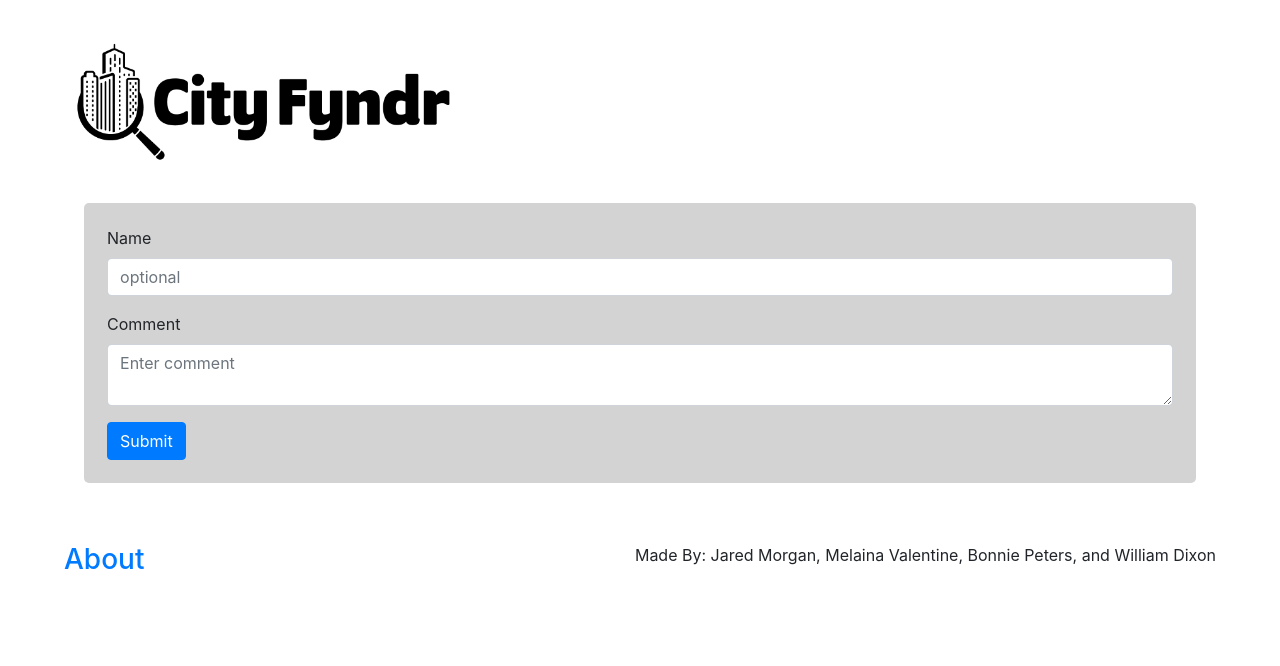
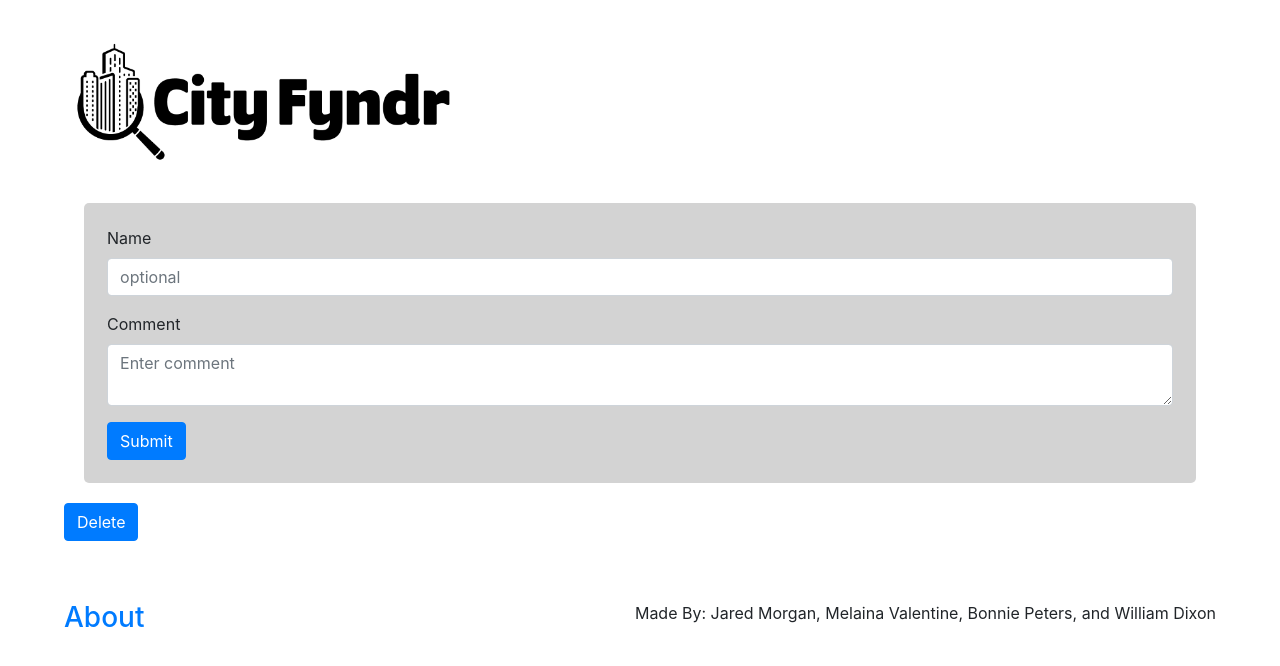
Before and after one commit to wdixon2186/City-Search-Front-End, a React (Create React App) app in the folder city-search/: page /city/1/edit/review/1 in a window 1280 px wide. Shown: the top 666 px of the page. Built offline with nearby package versions, Linux system fonts and the light colour scheme; no server answers.

Commit message:
delete method working

```diff
--- a/city-search/src/Edit/Edit.js
+++ b/city-search/src/Edit/Edit.js
@@ -12,6 +12,7 @@ export default class Edit extends Component {
     this.onChangeComment = this.onChangeComment.bind(this);
     this.setRedirect = this.setRedirect.bind(this);
     this.renderRedirect = this.renderRedirect.bind(this);
+    this.handleDelete = this.handleDelete.bind(this);
   }
 
   componentDidMount(e) {
@@ -63,10 +64,22 @@ export default class Edit extends Component {
       .then(this.setRedirect);
   }
 
+  handleDelete(e) {
+    e.preventDefault();
+    axios
+      .put(
+        `https://city-fyndr.herokuapp.com/delete/${this.props.match.params.city}/${this.props.match.params.reviews_id}`
+      )
+      .then(console.log("Deleted"))
+      .then(this.setRedirect)
+      .catch(err => console.log(err));
+  }
+
   render() {
     return (
+      <div>
+        {this.renderRedirect()}
         <div className="reviewForm">
-        {this.renderRedirect()}
           <Form onSubmit={this.handleSubmit}>
             <Form.Group md="4">
               <Form.Label>Name</Form.Label>
@@ -94,6 +107,10 @@ export default class Edit extends Component {
             <Button type="submit">Submit</Button>
           </Form>
         </div>
+        <div>
+          <Button onClick={this.handleDelete}>Delete</Button>
+        </div>
+      </div>
     );
   }
 }
```
Lines whose indentation alone changed are shown as unchanged.
